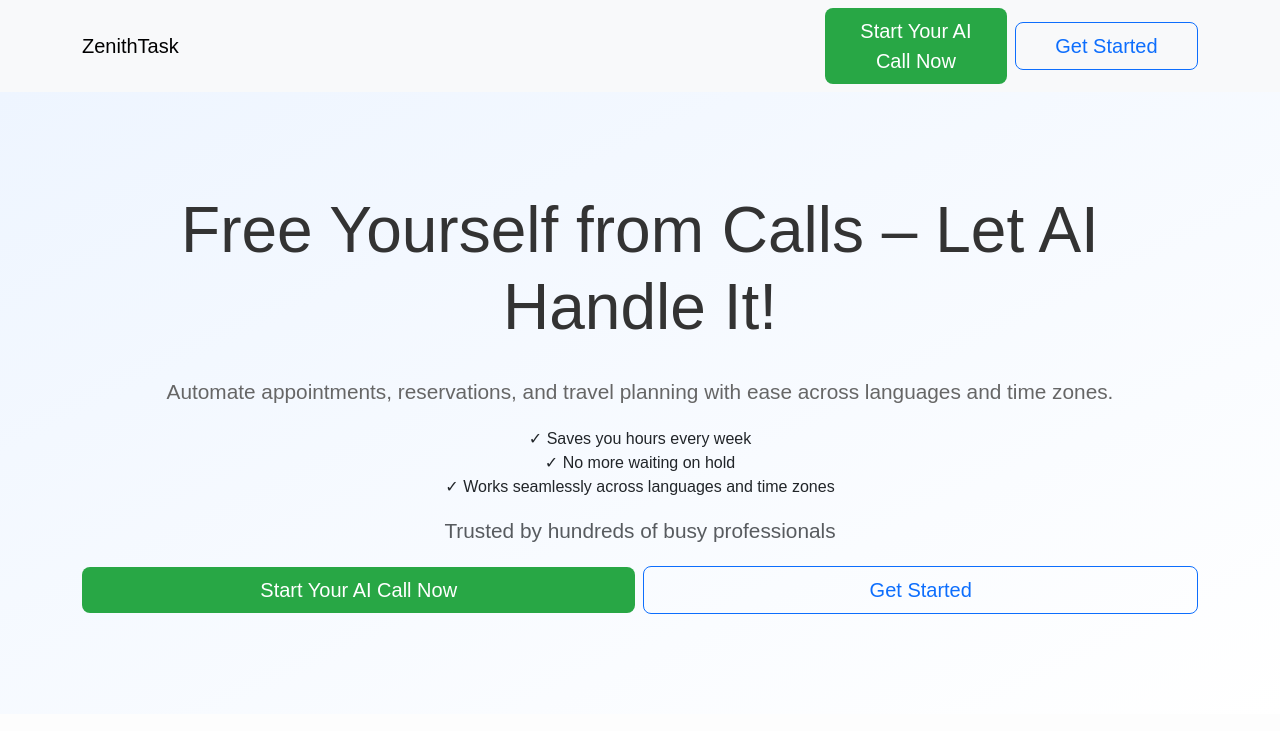
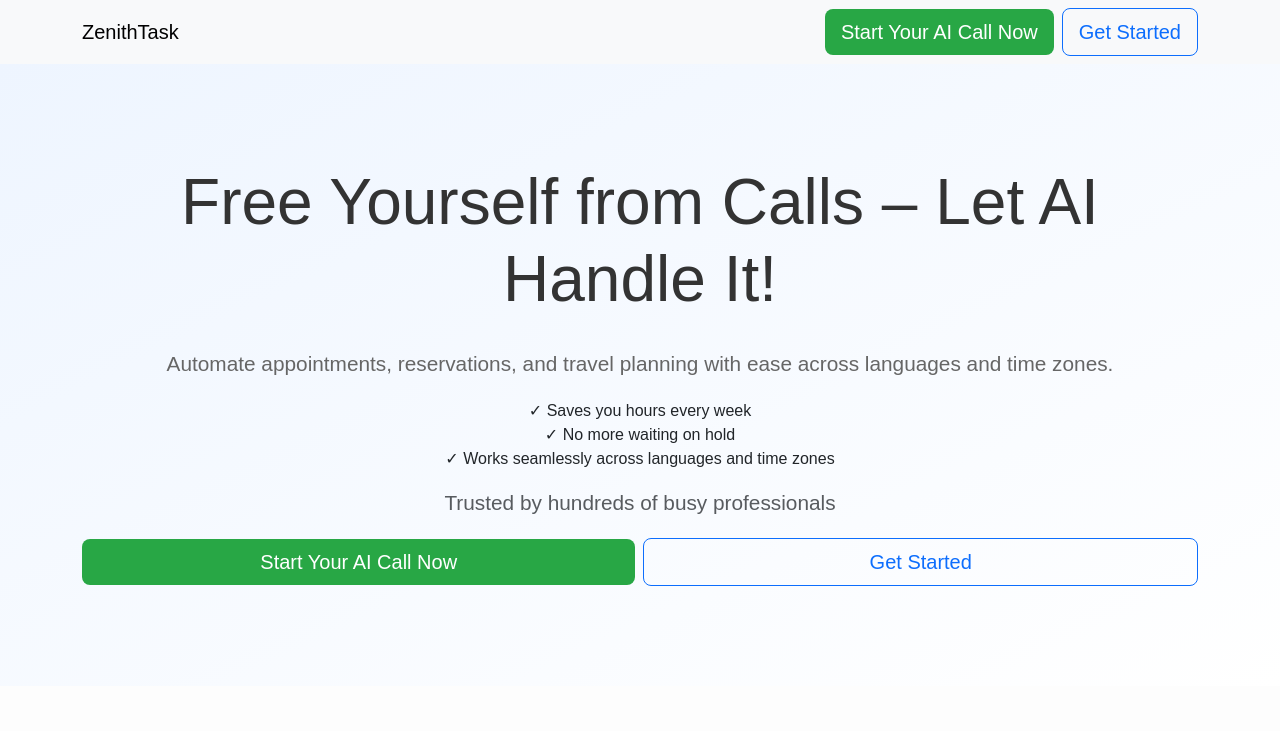
Before and after one commit to zenithtask/zenithtask.github.io, a plain HTML site: page index.html in a window 1280 px wide. Shown: the top 731 px of the page. Drawn offline with nearby package versions, Linux system fonts and the light colour scheme.

Commit message:
Update index.html

```diff
--- a/index.html
+++ b/index.html
@@ -109,9 +109,9 @@
     <nav class="navbar navbar-light bg-light">
       <div class="container">
         <a class="navbar-brand" href="#">ZenithTask</a>
-        <div class="d-flex align-items-center flex-column flex-md-row gap-2">
-  <a href="register.html" class="btn btn-hero btn-lg w-100 w-md-auto">Start Your AI Call Now</a>
-  <a href="register.html" class="btn btn-outline-primary btn-lg w-100 w-md-auto">Get Started</a>
+        <div class="d-flex align-items-center flex-wrap justify-content-center gap-2">
+  <a href="register.html" class="btn btn-hero btn-lg">Start Your AI Call Now</a>
+  <a href="register.html" class="btn btn-outline-primary btn-lg">Get Started</a>
 </div>
       </div>
     </nav>
```
